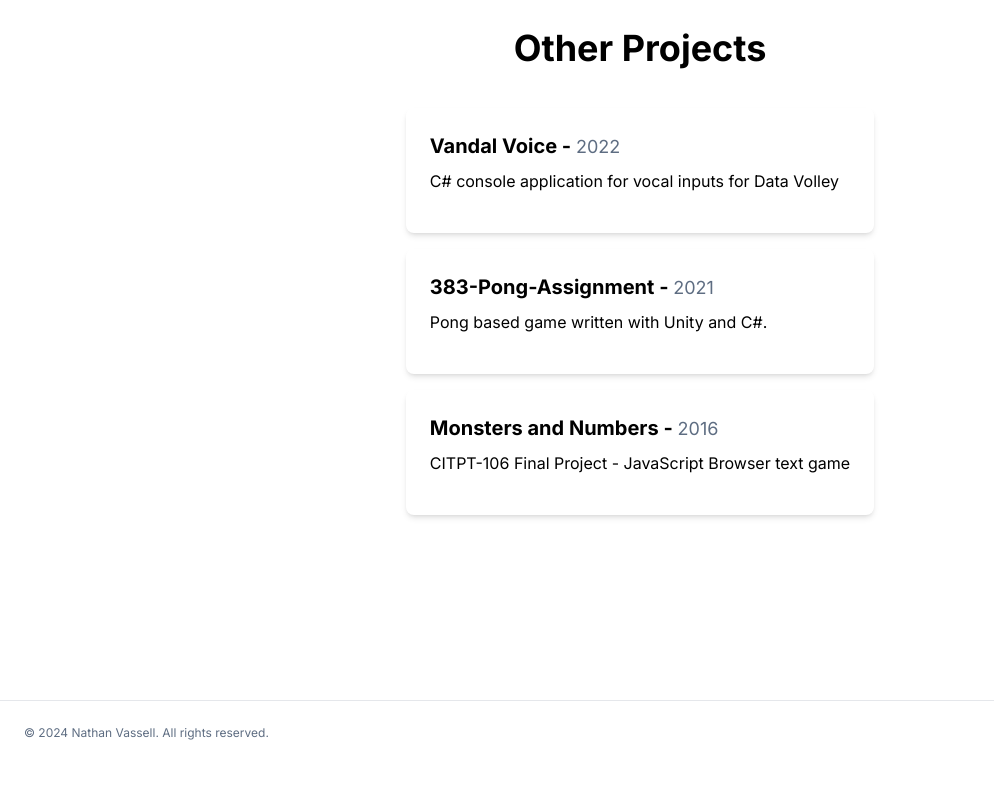
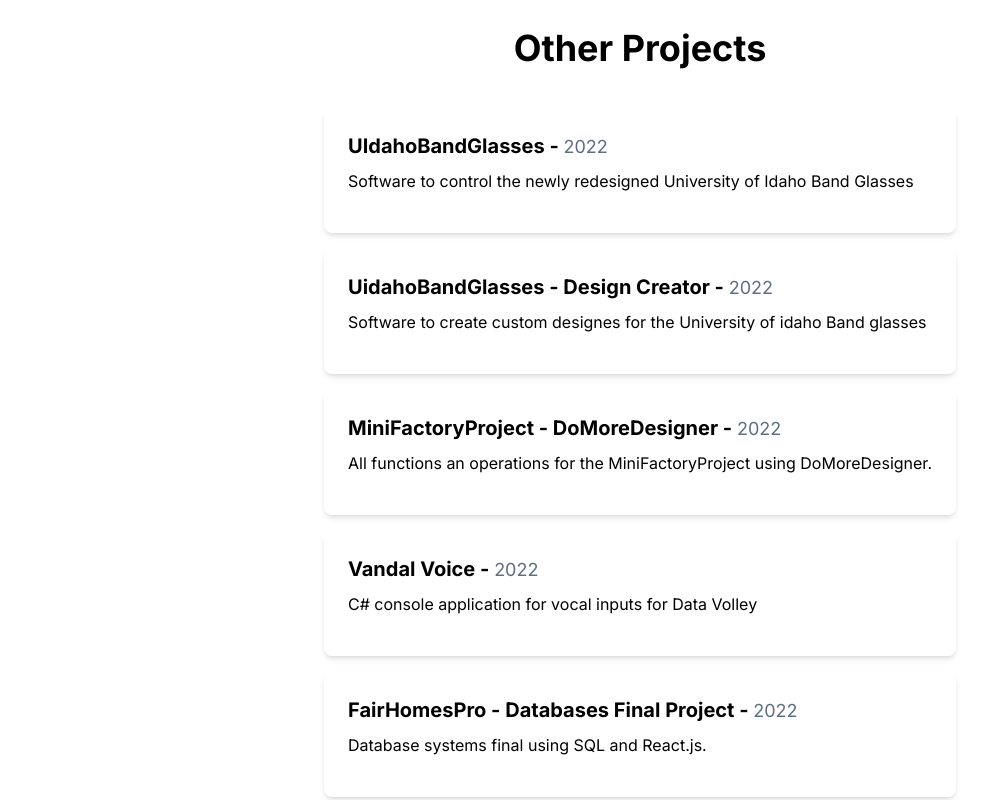
Before and after one commit to nvassell/portfolio, a Next.js app: page / in a window 1280 px wide. Shown: the part 2020-2820 px from the top of the page, without its empty margins (0-994 px from the left). Before the commit the page ends 2785 px from the top, so only its background shows below. Built offline with nearby package versions, Linux system fonts and the light colour scheme.

Commit message:
feat: Add new projects to otherProjects array

```diff
--- a/src/app/data/projects.ts
+++ b/src/app/data/projects.ts
@@ -19,10 +19,37 @@
 
 export const otherProjects = [
   {
+    title: "UIdahoBandGlasses",
+    year: "2022",
+    description:
+      "Software to control the newly redesigned University of Idaho Band Glasses",
+    link: "https://github.com/lotkey/UIdahoBandGlasses",
+  },
+  {
+    title: "UidahoBandGlasses - Design Creator",
+    year: "2022",
+    description:
+      "Software to create custom designes for the University of idaho Band glasses",
+    link: "https://github.com/nvassell/Vandal-Band-Glasses-Programme",
+  },
+  {
+    title: "MiniFactoryProject - DoMoreDesigner",
+    year: "2022",
+    description:
+      "All functions an operations for the MiniFactoryProject using DoMoreDesigner.",
+    link: "https://github.com/lotkey/MiniFactoryProject",
+  },
+  {
     title: "Vandal Voice",
     year: "2022",
     description: "C# console application for vocal inputs for Data Volley",
     link: "https://github.com/nvassell/Vandal-Voice",
+  },
+  {
+    title: "FairHomesPro - Databases Final Project",
+    year: "2022",
+    description: "Database systems final using SQL and React.js.",
+    link: "https://github.com/HZ-9000/FairHomePro",
   },
   {
     title: "383-Pong-Assignment",
```
